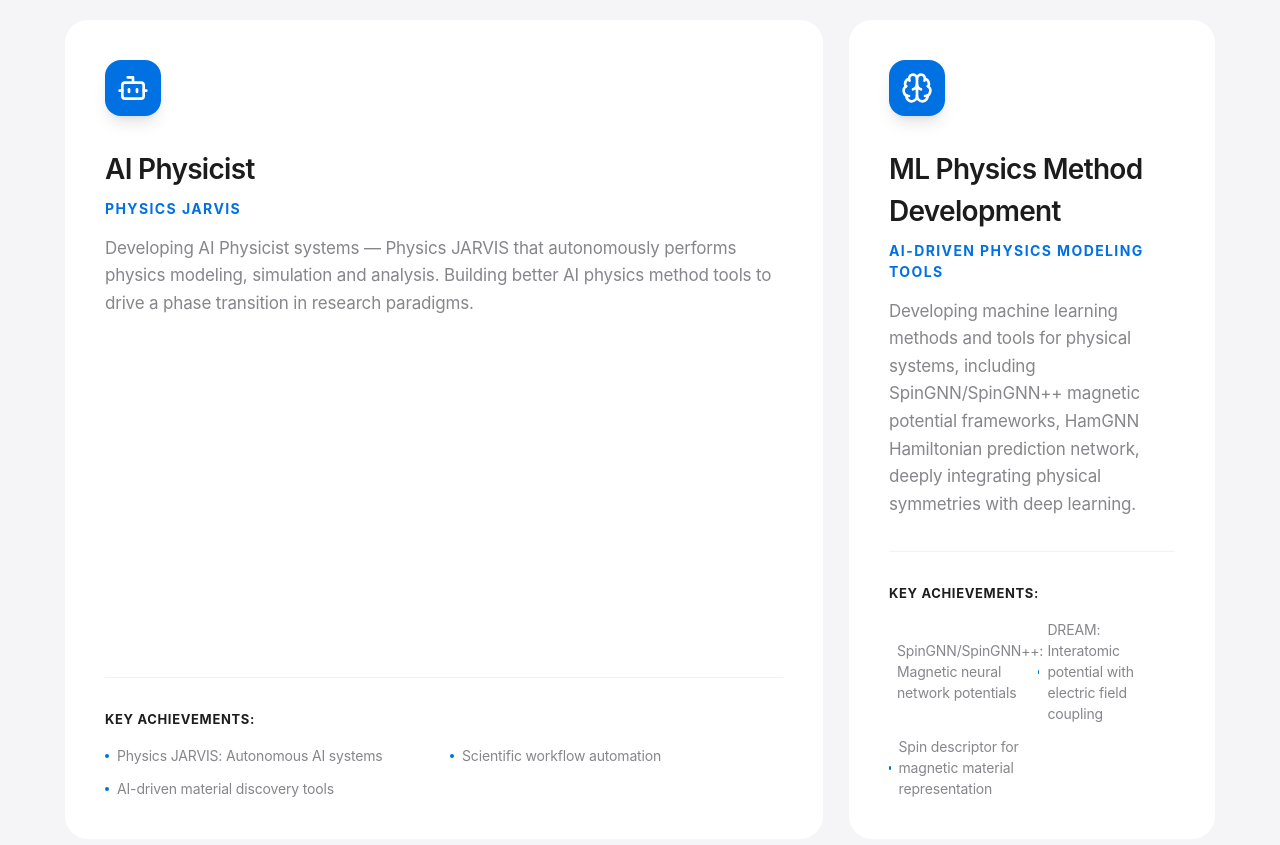
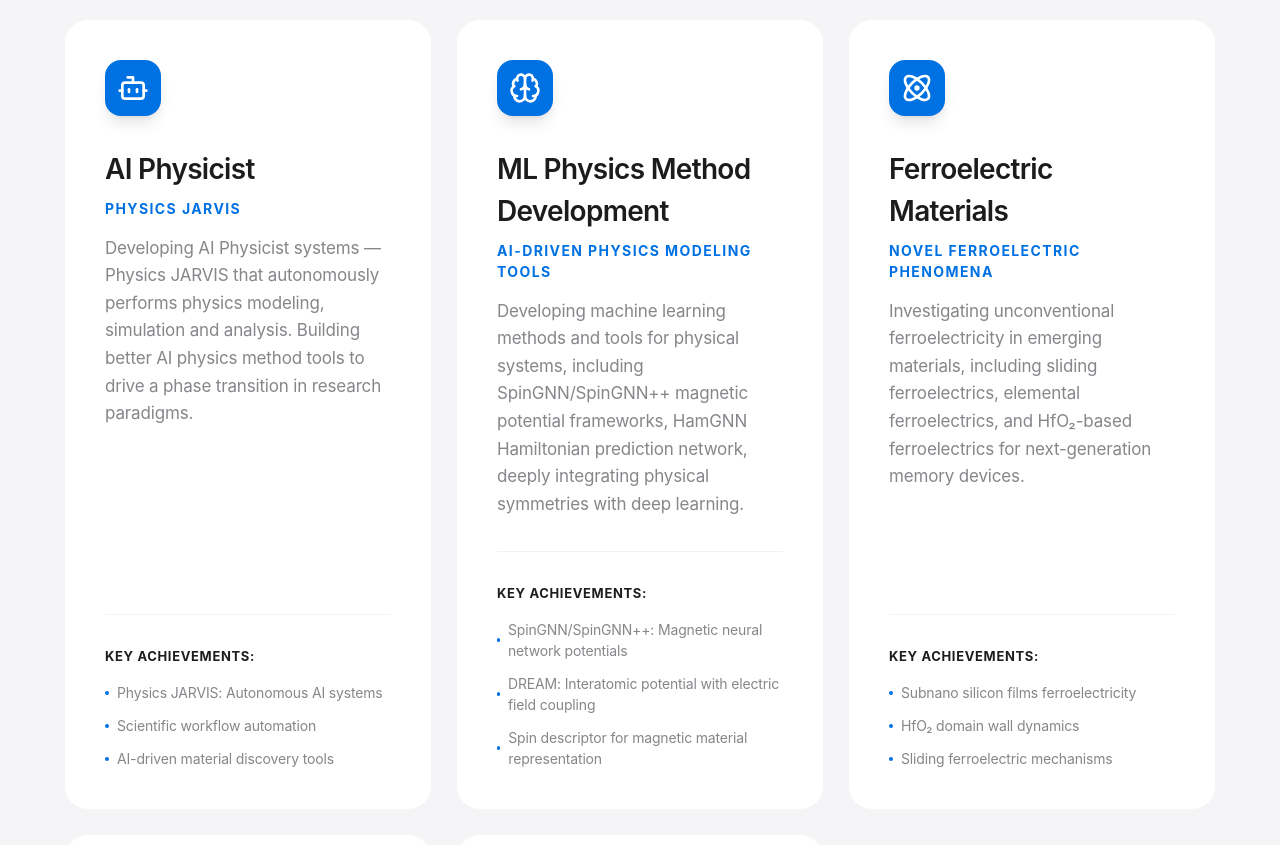
Before and after one commit to Hongyu-yu/ai-physics-hyyu-fudan, a React (Vite) app in the folder app/: page /ai-physics-hyyu-fudan/research in a window 1280 px wide. Shown: the part 627-1472 px from the top of the page. Built offline with nearby package versions, Linux system fonts and the light colour scheme.

Commit message:
fix: normalize AI Physicist card to same size as other research cards

```diff
--- a/app/src/pages/Research.tsx
+++ b/app/src/pages/Research.tsx
@@ -4,7 +4,7 @@ import { Brain, Atom, Zap, Layers, Cpu, Sparkles, ExternalLink, Bot } from 'luci
 import { Button } from '@/components/ui/button';
 
 const researchAreas = [
-  { icon: Bot, key: 'aiPhysicist', span: 'col-span-12 lg:col-span-8' },
+  { icon: Bot, key: 'aiPhysicist', span: 'col-span-12 lg:col-span-4' },
   { icon: Brain, key: 'ml', span: 'col-span-12 lg:col-span-4' },
   { icon: Atom, key: 'ferroelectric', span: 'col-span-12 lg:col-span-4' },
   { icon: Zap, key: 'multiferroic', span: 'col-span-12 lg:col-span-4' },
@@ -107,7 +107,7 @@ export default function Research() {
 
                 <div className="pt-8 border-t border-black/[0.05] dark:border-white/[0.05] space-y-4">
                   <p className="text-[13px] font-bold uppercase tracking-wider text-[#1d1d1f] dark:text-white">{t('research.keyAchievements')}</p>
-                  <ul className="grid grid-cols-1 md:grid-cols-2 gap-3">
+                  <ul className="grid grid-cols-1 gap-3">
                     {achievements[area.key].map((item, i) => (
                       <li key={i} className="flex items-center gap-2 text-[14px] text-[#86868b]">
                         <div className="w-1 h-1 rounded-full bg-[#0071e3]" />
```
